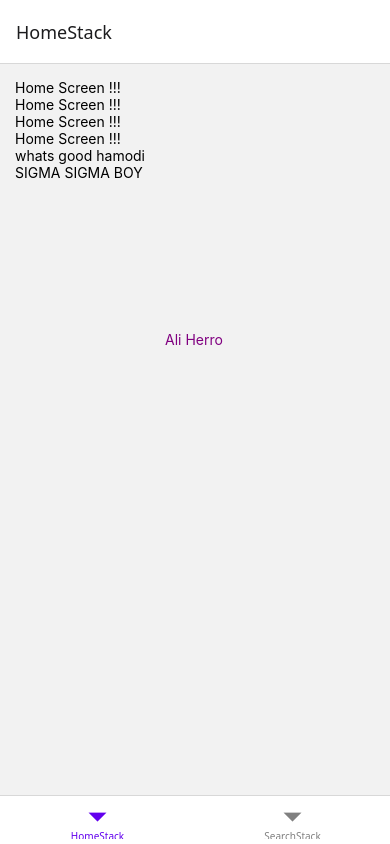
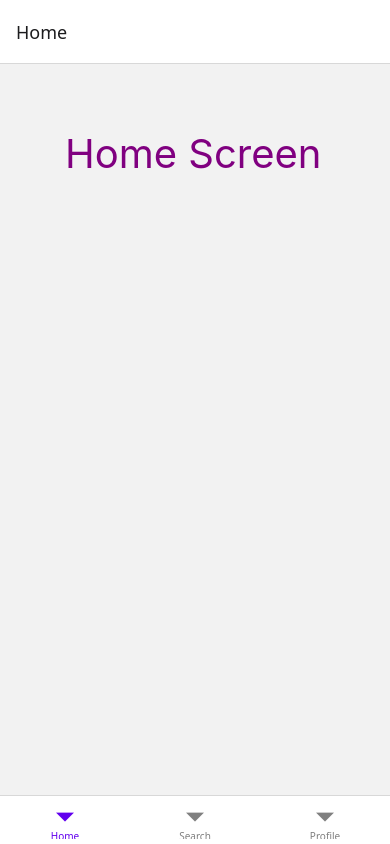
Before and after one commit to SafaIsmael10/Travel-App, a React Native app in the folder travel-app/: screen /ProfileScreen in a window 390 px wide. Built offline with nearby package versions, Linux system fonts and the light colour scheme.

Commit message:
Profile tab (#1)
* Top Section Of Profile Complete

* Toolbar And Posts Layout Better

```diff
--- a/travel-app/App.js
+++ b/travel-app/App.js
@@ -4,6 +4,7 @@ import { createNativeStackNavigator } from "@react-navigation/native-stack";
 import { createBottomTabNavigator } from "@react-navigation/bottom-tabs";
 import HomeScreen from "./app/HomeScreen.js";
 import SearchScreen from "./app/SearchScreen.js";
+import ProfileScreen from "./app/ProfileScreen.js";
 
 const Stack = createNativeStackNavigator();
 const Tab = createBottomTabNavigator();
@@ -46,6 +47,25 @@ const SearchStack = () => {
   );
 };
 
+const ProfileStack = () => {
+  return (
+    <Stack.Navigator
+      initialRoute
+      name="ProfileScreen"
+      screenOptions={{
+        headerStyle: { backgroundColor: "#959BF6" },
+        headerTintColor: "white",
+      }}
+    >
+      <Stack.Screen
+        name="ProfileScreen"
+        component={ProfileScreen}
+        options={{ headerShown: false }}
+      />
+    </Stack.Navigator>
+  );
+};
+
 
 const MyTabs = () => {
   return (
@@ -56,8 +76,9 @@ const MyTabs = () => {
         tabBarInactiveTintColor: 'gray',
       }}
     >
-      <Tab.Screen name="HomeStack" component={HomeStack} />
-      <Tab.Screen name="SearchStack" component={SearchStack} />
+      <Tab.Screen name="Home" component={HomeStack} />
+      <Tab.Screen name="Search" component={SearchStack} />
+      <Tab.Screen name="Profile" component={ProfileStack} />
     </Tab.Navigator>
   );
 };
--- a/travel-app/app/HomeScreen.js
+++ b/travel-app/app/HomeScreen.js
@@ -5,19 +5,13 @@ const HomeScreen = () =>
 {
     return (
         <Screen>
-            <Text>Home Screen !!!</Text>
-            <Text>Home Screen !!!</Text>
-            <Text>Home Screen !!!</Text>
-            <Text>Home Screen !!!</Text>
-            <Text>whats good hamodi</Text>
-            <Text>SIGMA SIGMA BOY</Text>
-            <Text style={styles.text}>Ali Herro</Text>
+            <Text style={styles.text}>Home Screen </Text>
         </Screen>
       );
 };
 
 const styles = StyleSheet.create({
-  text: { padding: 150, color: "purple" },
+  text: { alignContent: "center", padding: 50, fontSize: 40, color: "purple" }
 });
 
 export default HomeScreen;
--- /dev/null
+++ b/travel-app/app/ProfileScreen.js
@@ -0,0 +1,104 @@
+import Screen from "./Screen.js";
+import { View, Text, Image, StyleSheet, TouchableOpacity, ScrollView, FlatList } from "react-native";
+
+const ProfileScreen = () =>
+{
+    const user =
+    {
+        profilePicture: "https://via.placeholder.com/150", // Replace with a real image URL
+        username: "hasburger01",
+        name: "John Doe",
+        followers: 200,
+        following: 300,
+        posts: 12,
+    };
+
+    // Function to handle toolbar button press (update as per your logic)
+    const handleToolbarPress = (section) => {
+        console.log(section);
+    };
+
+    // Render each post item
+    const renderPost = ({ item }) => (
+        <View style={styles.post}>
+            <Image source={{ uri: user.profilePicture }} style={styles.postImage} />
+        </View>
+    );
+
+    return (
+        <Screen>
+                <View style={styles.topContainer}>
+                    <Image source={{ uri: user.profilePicture }} style={styles.profilePicture} />
+                    <View style={styles.statsContainer}>
+                        <Text style={styles.username}>{user.username}</Text>
+                        <Text style={styles.name}>{user.name}</Text>
+                        <View style={styles.countersContainer}>
+                            <View style={styles.counter}>
+                                <Text style={styles.counterNumber}>{user.posts}</Text>
+                                <Text style={styles.counterLabel}>Posts</Text>
+                            </View>
+                            <View style={styles.counter}>
+                                <Text style={styles.counterNumber}>{user.followers}</Text>
+                                <Text style={styles.counterLabel}>Followers</Text>
+                            </View>
+                            <View style={styles.counter}>
+                                <Text style={styles.counterNumber}>{user.following}</Text>
+                                <Text style={styles.counterLabel}>Following</Text>
+                            </View>
+                        </View>
+                    </View>
+                </View>
+            {/* Toolbar */}
+                <View style={styles.toolbar}>
+                    <TouchableOpacity style={styles.toolbarButton} onPress={() => handleToolbarPress('Map')}>
+                        <Text style={styles.toolbarText}>Map</Text>
+                    </TouchableOpacity>
+                    <TouchableOpacity style={styles.toolbarButton} onPress={() => handleToolbarPress('Posts')}>
+                        <Text style={styles.toolbarText}>Posts</Text>
+                    </TouchableOpacity>
+                    <TouchableOpacity style={styles.toolbarButton} onPress={() => handleToolbarPress('Settings')}>
+                        <Text style={styles.toolbarText}>Settings</Text>
+                    </TouchableOpacity>
+                </View>
+            {/* Posts */}
+            <View style={styles.container}>
+                <FlatList
+                    data={[...Array(user.posts).keys()]}  // Generating dummy posts
+                    renderItem={renderPost}
+                    keyExtractor={(item, index) => index.toString()}
+                    numColumns={3}  // 3 posts per row
+                    contentContainerStyle={styles.postsContainer}
+                    columnWrapperStyle={styles.columnWrapper}  // Ensure spacing between columns
+                />
+            </View>
+        </Screen>
+      );
+};
+
+const styles = StyleSheet.create({
+    container: { flex: 1, backgroundColor: "#fff" },
+    // Top Section (Takes More Space)
+    topContainer: { flex: 0.75, flexDirection: "row", padding: 20, alignItems: "center", backgroundColor: "#fff" },
+    profilePicture: { width: 100, height: 100, borderRadius: 50, marginRight: 20 },
+    statsContainer: { flex: 1 },
+    username: { fontSize: 18, fontWeight: "bold", marginBottom: 5 },
+    name: { fontSize: 16, color: "gray", marginBottom: 15 },
+    countersContainer: { flexDirection: "row", justifyContent: "space-between" },
+    counter: { alignItems: "center" },
+    counterNumber: { fontSize: 16, fontWeight: "bold" },
+    counterLabel: { fontSize: 14, color: "gray" },
+
+    // Toolbar Section (Fixed Height)
+    toolbar: { height: 50, flexDirection: "row", justifyContent: "space-evenly", alignItems: "center", backgroundColor: "#f0f0f0" },
+    toolbarButton: { paddingHorizontal: 20 },
+    toolbarText: { fontSize: 16, fontWeight: "bold", color: "#333" },
+
+    // Posts Section (Takes Remaining Space)
+    postsContainer: { flex: 1, paddingHorizontal: 10, paddingBottom: 40, backgroundColor: "#fff" },
+    columnWrapper: { justifyContent: "space-between" }, // Space between columns
+    sectionTitle: { fontSize: 18, fontWeight: "bold", marginBottom: 20 },
+    post: { margin: 10 },
+    postImage: { width: 100, height: 100, borderRadius: 10 }
+});
+
+export default ProfileScreen;
--- a/travel-app/app/Screen.js
+++ b/travel-app/app/Screen.js
@@ -15,10 +15,7 @@ const Screen = ({ children }) => {
 };
 
 const styles = StyleSheet.create({
-  screen: {
-    padding: 15,
-    flex: 1,
-  },
+  screen: { padding: 15, flex: 1 }
 });
 
 export default Screen;
--- a/travel-app/app/SearchScreen.js
+++ b/travel-app/app/SearchScreen.js
@@ -5,15 +5,13 @@ const SearchScreen = () =>
 {
     return (
         <Screen>
-            <Text>Search Screen: Search For Users</Text>
-            <Text>Search Screen: Search For Users</Text>
-            <Text>Search Screen: Search For Users</Text>
+            <Text style={styles.text}>Search Screen: Search For Users</Text>
         </Screen>
       );
 };
 
 const styles = StyleSheet.create({
-  text: { padding: 150, color: "blue" },
+  text: { alignContent: "center", padding: 50, fontSize: 40, color: "red" }
 });
 
 export default SearchScreen;
```
